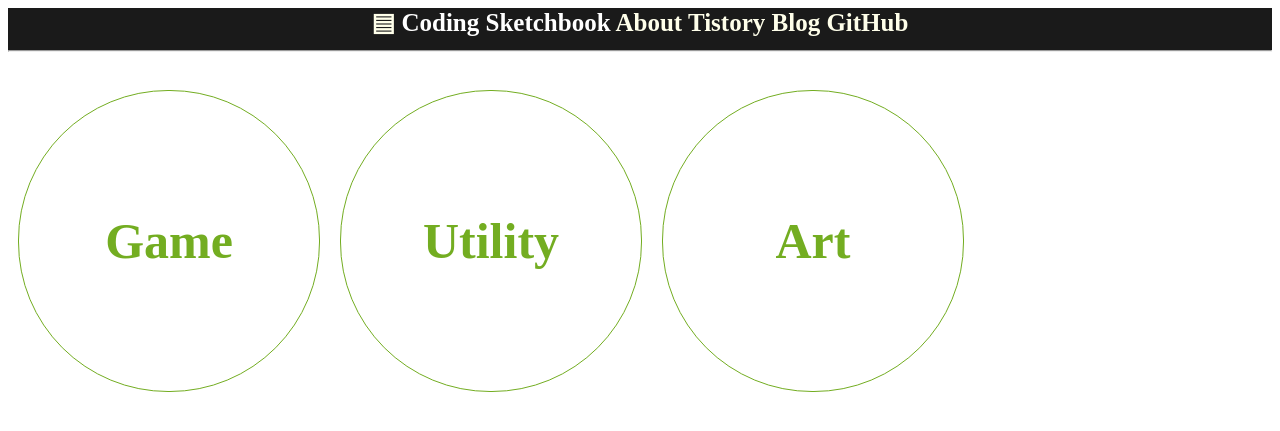
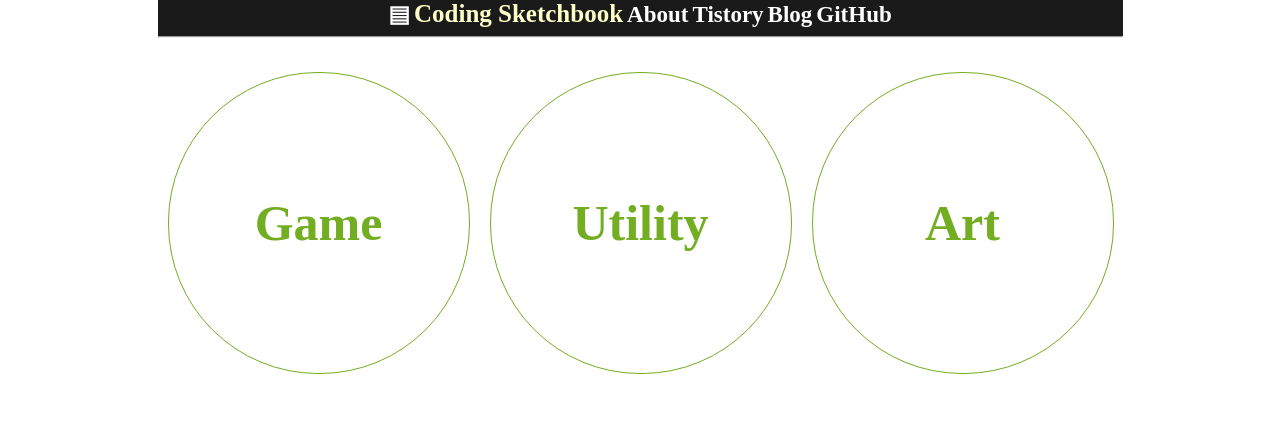
Before and after one commit to truemaxdh/truemaxdh.github.com, a Jekyll site: the page built from README.md, in a window 1280 px wide. Shown: the top 431 px of the page. Built offline with Jekyll 4.4.1, drawn with Linux system fonts in a browser that asks for light colours; our own code applies the rules of GitHub Pages for plain Markdown files.

Commit message:
Update skin.css

```diff
--- a/Style/skin.css
+++ b/Style/skin.css
@@ -1,5 +1,6 @@
 body {
-  text-align: center;
+  max-width: 965px;
+  margin: auto;
 }
 
 .clear {
@@ -168,6 +169,8 @@ body {
 
 #static_cont {
   width: 965px;
+  height: 30px;
+  vertical-align: middle;
   background: #1a1a1a;
   color: #fff;
   overflow-y: hidden;
@@ -202,14 +205,15 @@ body {
   background: #1a1a1a;
   text-align: center;
   font-weight: bold;
-  font-size: 25px;
 }
 
 #header #title {
-  color: #fff;
+  color: #ffffc8;
+  font-size: 25px;
 }
 
 #header a {
   text-decoration: none;
-  color: #ffffea;
+  color: #fff;
+  font-size: 23px;
 }
```
